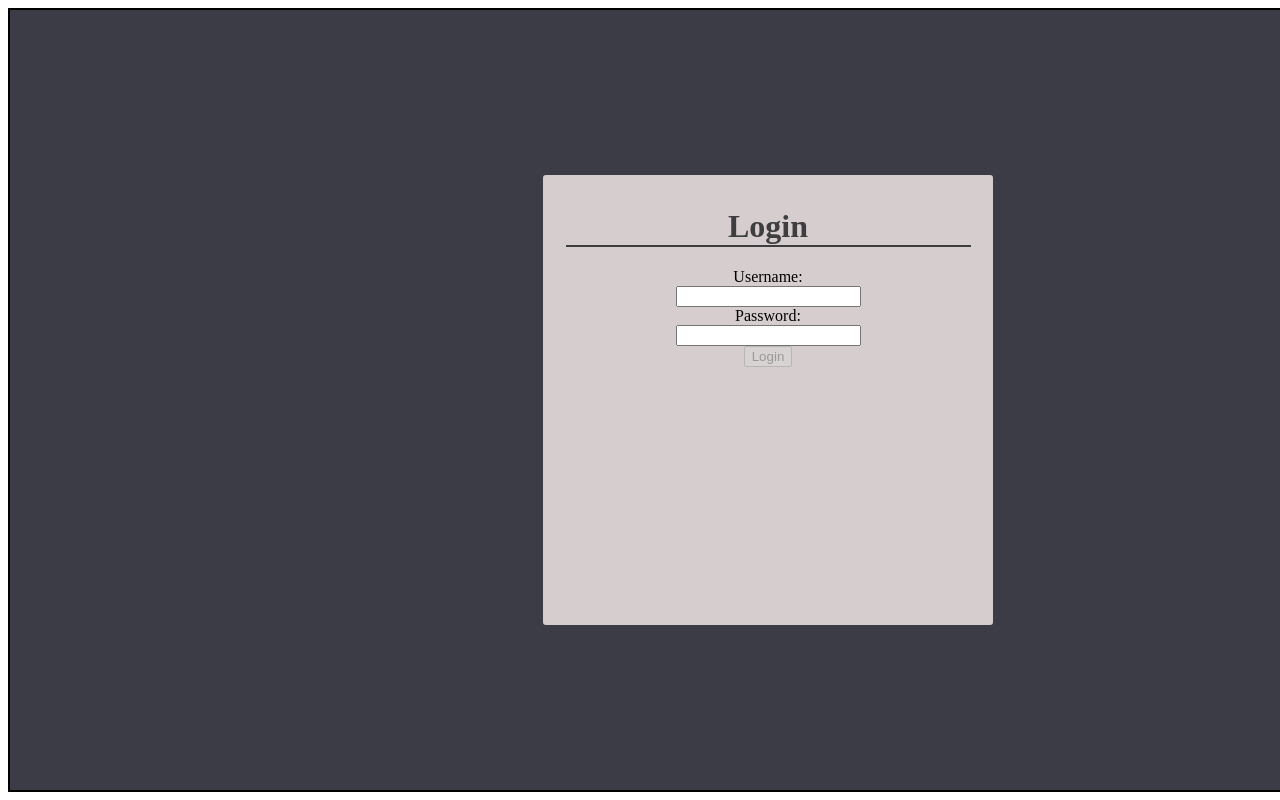
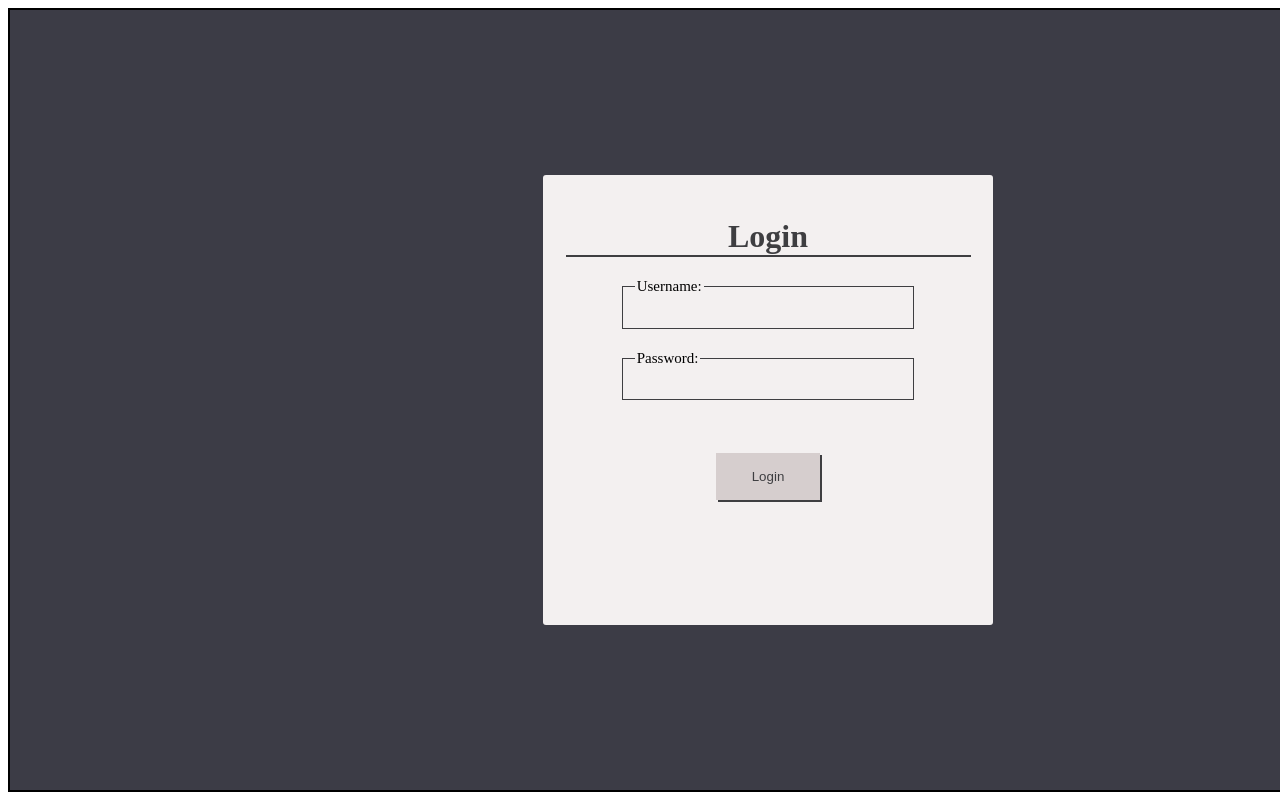
Before and after one commit to African-Marketplace-Sauti-Africa/frontEnd, a React (Create React App) app in the folder front-end/: page /login in a window 1280 px wide. Shown: the top 800 px of the page. Built offline with nearby package versions, Linux system fonts and the light colour scheme.

Commit message:
more styling

```diff
--- a/front-end/src/App.js
+++ b/front-end/src/App.js
@@ -1,3 +1,4 @@
+import React from 'react';
 import Login from './components/Login'
 
 
--- a/front-end/src/components/Login.js
+++ b/front-end/src/components/Login.js
@@ -50,14 +50,17 @@ export default function Login() {
             <h1 id='loginTitle'>Login</h1>
             <form onSubmit={onSubmit}>
                 <div className='user'>
-                    <label>
-                        Username: <input  onChange={onChange} value={formData.username} type='text' name='username'/>
-                    </label>
+                    <fieldset>
+                     <legend>Username: </legend>
+                        <input  onChange={onChange} value={formData.username} type='text' name='username'/>
+
+                    </fieldset>
                 </div>
                 <div className='pass'>
-                    <label>
-                        Password: <input onChange={onChange} value={formData.password} type='password' name='password' />
-                    </label>
+                    <fieldset>
+                     <legend> Password: </legend>
+                        <input onChange={onChange} value={formData.password} type='password' name='password' />
+                    </fieldset>
                 </div>
                 <button disabled={btnDisable} id='loginBtn'>Login</button>
             </form>
--- a/front-end/src/styles/Login.css
+++ b/front-end/src/styles/Login.css
@@ -19,7 +19,7 @@
     display: block;
     border-bottom: 2px solid  rgb(62, 62, 65);
     width: 90%;
-    margin-top: -50%;
+    margin-top: -25%;
     color: rgb(62, 62, 65);
 
 }
@@ -30,7 +30,7 @@
     align-items: center;
     justify-content: center;
     text-align: center;
-    background-color: rgb(214, 206, 206);
+    background-color: rgb(243, 240, 240);
     /* border: 2px solid black; */
     border-radius: 3px;
     width: 450px;
@@ -42,9 +42,41 @@
 input {
     display: block;
     box-sizing: border-box;
-    width: 100%;
+    width: 105%;
     outline: none;
-
-
+    border-style: none;
+    background-color: rgb(243, 240, 240);
+    margin-left: -4.5%;
 
 }
+
+fieldset{
+    border:.5px solid rgb(62, 62, 65);
+    width: 140%;
+    margin-left: -20%;
+    margin-bottom: 10%;
+}
+
+legend {
+    text-align: left;
+    font-size: 15px;
+}
+
+button{
+    border-style: none;
+    width: 50%;
+    height: 25%;
+    margin-top: 15%;
+    color: rgb(62, 62, 65);
+    background-color: rgb(214, 206, 206);
+    box-shadow: 2px 2px rgb(62, 62, 65);
+    transition: 1000ms;
+}
+
+button:hover{
+    cursor: pointer;
+    color:  rgb(214, 206, 206);
+    background-color:  rgb(90, 90, 94);
+    box-shadow: 1px 1px rgb(90, 89, 89);
+    transition: 1000ms;
+}
```
